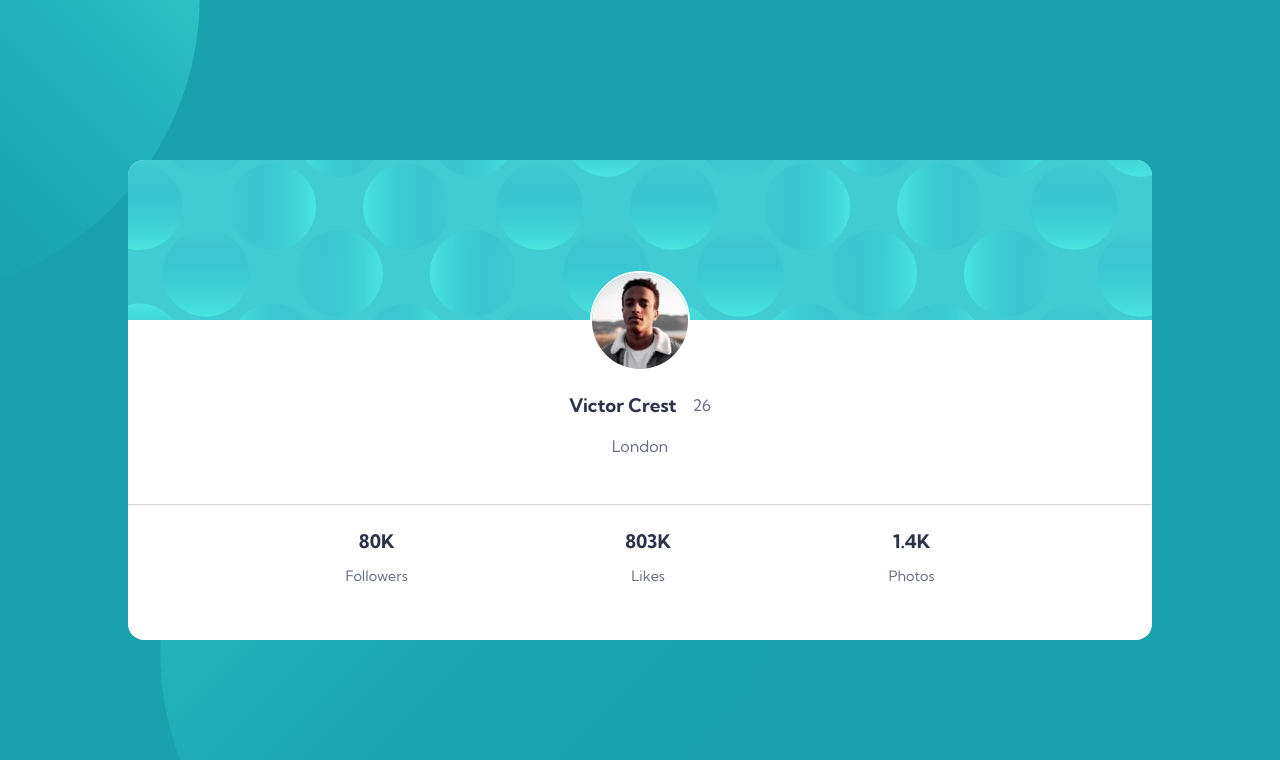
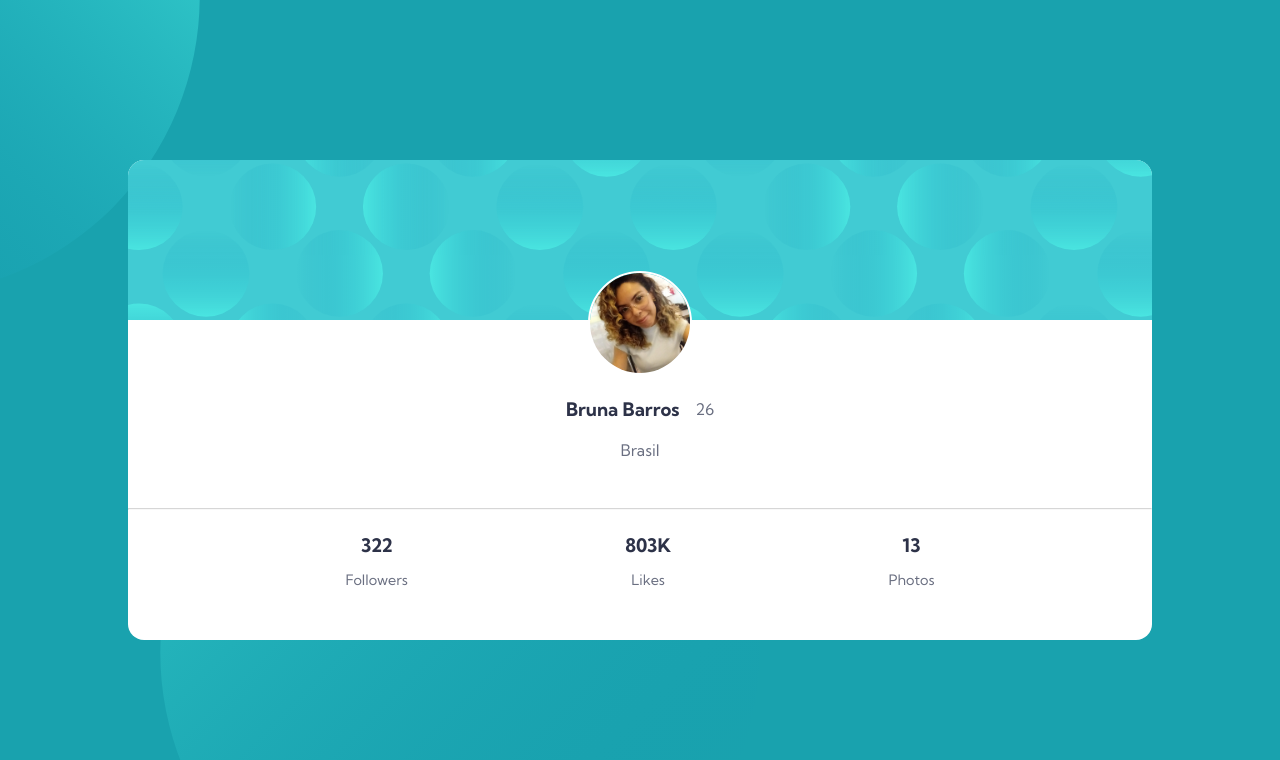
Before and after one commit to brunanunesbarros/profile-card-component, a plain HTML site: page index.html in a window 1280 px wide. Drawn offline with Linux system fonts and the light colour scheme.

Commit message:
Alterar dados do perfil modelo

```diff
--- a/index.html
+++ b/index.html
@@ -3,7 +3,7 @@
 
 <head>
   <meta charset="UTF-8">
-  <meta name="viewport" content="width=device-width, initial-scale=1.0">
+  <meta name="viewport" content="width=device-width, initial-scale=1.0, user-scalable=0">
   <link rel="preconnect" href="https://fonts.gstatic.com">
   <link href="https://fonts.googleapis.com/css2?family=Kumbh+Sans:wght@400;700&display=swap" rel="stylesheet">
   <link rel="icon" type="image/png" sizes="32x32" href="./images/favicon-32x32.png">
@@ -22,22 +22,22 @@
       </div>
 
       <div class="card-imagem">
-        <img src="images/image-victor.jpg" alt="foto de victor">
+        <img src="images/image-bruna.jpg" alt="foto de bruna">
       </div>
 
       <div class="card-detalhes">
         <div class="bio">
-          <h3>Victor Crest</h3>
+          <h3>Bruna Barros</h3>
           <p>26</p>
         </div>
         <div class="location">
-          <p>London</p>
+          <p>Brasil</p>
         </div>
       </div>
       <hr>
       <div class="card-numbers">
         <div class="card-numbers-details">
-          <h3>80K</h3>
+          <h3>322</h3>
           <p>Followers</p>
         </div>
 
@@ -47,7 +47,7 @@
         </div>
 
         <div class="card-numbers-details">
-          <h3>1.4K</h3>
+          <h3>13</h3>
           <p>Photos</p>
         </div>
 
--- a/styles.css
+++ b/styles.css
@@ -62,6 +62,10 @@ body {
 
     margin: -3.3rem auto 0 auto;
 
+    width: 100px;
+    height: 100px;
+
+    object-fit: cover;
 }
 
 .card .card-detalhes {
```
Also changed, not shown: images/image-bruna.jpg (added).
